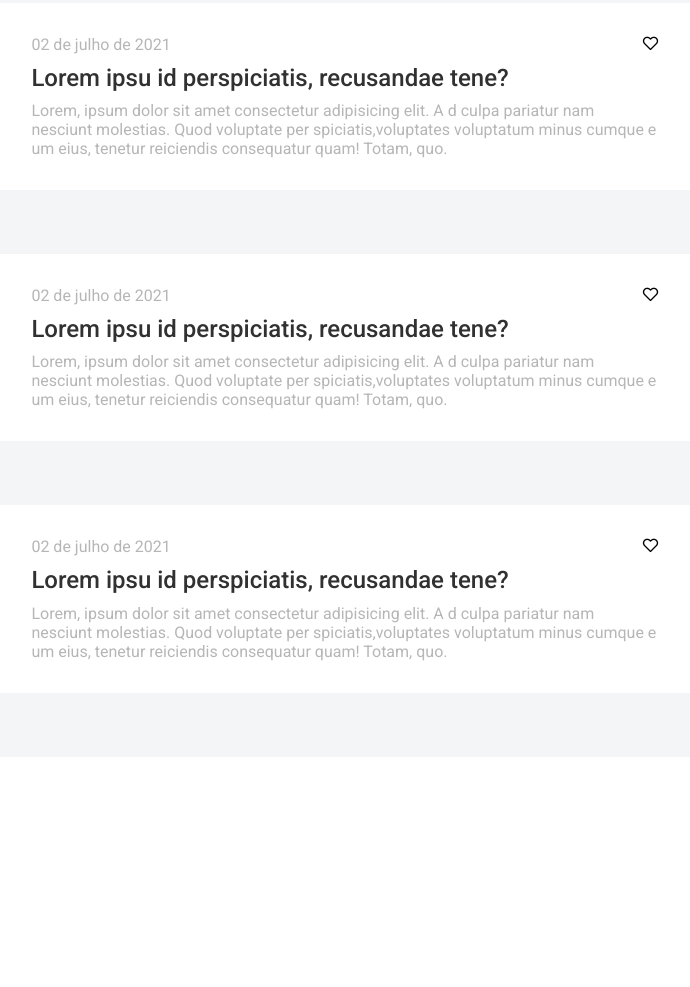
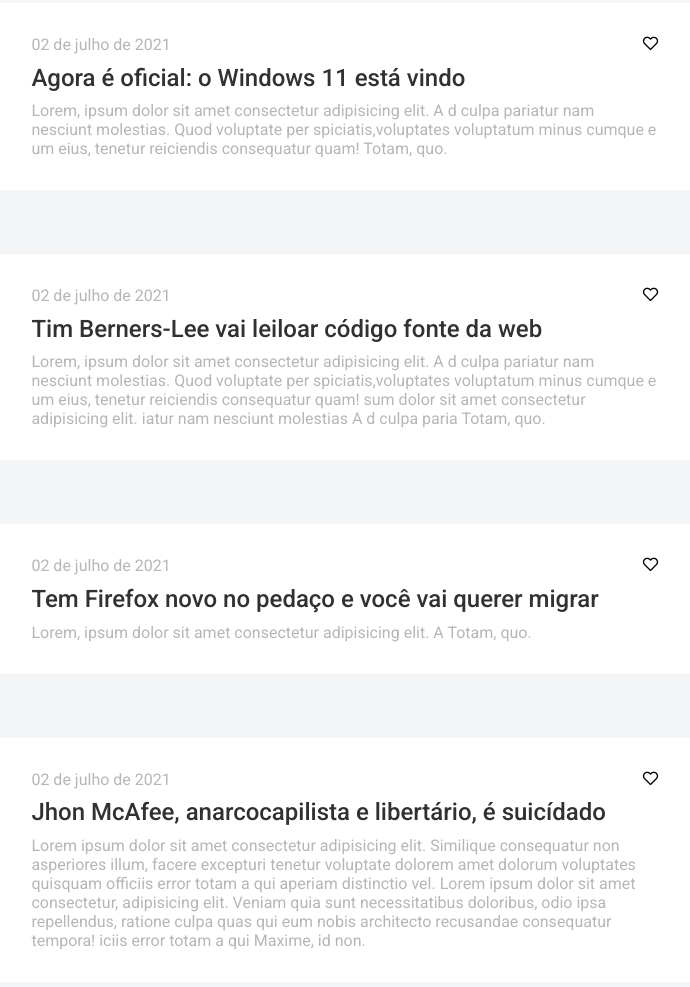
Before and after one commit to J0n4t4ss/CodelandiaDesafio1, a plain HTML site: page index.html in a window 1280 px wide. Shown: the part 221-1208 px from the top of the page, without its empty margins (295-985 px from the left). Before the commit the page ends 978 px from the top, so only its background shows below. Drawn offline with nearby package versions, Linux system fonts and the light colour scheme; files whose address does not match are found by name.

Commit message:
finishing

```diff
--- a/index.html
+++ b/index.html
@@ -34,7 +34,7 @@
                 <span class="icon-heart"></span>
             </div><!--dacon-->
             <div class="notice">
-                <h2>Lorem ipsu id perspiciatis, recusandae tene?</h2>
+                <h2>Agora é oficial: o Windows 11 está vindo</h2>
                 <p>Lorem, ipsum dolor sit amet consectetur adipisicing elit. A
                     d culpa pariatur nam nesciunt molestias. Quod voluptate per
                     spiciatis,voluptates voluptatum minus cumque e
@@ -50,11 +50,13 @@
             </div><!--dacon-->
 
             <div class="notice">
-                <h2>Lorem ipsu id perspiciatis, recusandae tene?</h2>
+                <h2>Tim Berners-Lee vai leiloar código fonte da web</h2>
                 <p>Lorem, ipsum dolor sit amet consectetur adipisicing elit. A
                     d culpa pariatur nam nesciunt molestias. Quod voluptate per
                     spiciatis,voluptates voluptatum minus cumque e
-                    um eius, tenetur reiciendis consequatur quam! Totam, quo.</p>
+                    um eius, tenetur reiciendis consequatur quam! sum dolor sit amet
+                    consectetur adipisicing elit. iatur nam nesciunt molestias A
+                    d culpa paria Totam, quo.</p>
             </div><!--notice-->
         </div><!--cards-->
 
@@ -65,13 +67,33 @@
             </div><!--dacon-->
 
             <div class="notice">
-                <h2>Lorem ipsu id perspiciatis, recusandae tene?</h2>
+                <h2>Tem Firefox novo no pedaço e você vai querer migrar</h2>
                 <p>Lorem, ipsum dolor sit amet consectetur adipisicing elit. A
-                    d culpa pariatur nam nesciunt molestias. Quod voluptate per
-                    spiciatis,voluptates voluptatum minus cumque e
-                    um eius, tenetur reiciendis consequatur quam! Totam, quo.</p>
+                    Totam, quo.</p>
             </div><!--notice-->
         </div><!--cards-->
+
+
+        <div class="cards" id="card-3">
+            <div class="dacon">
+                <p>02 de julho de 2021</p>
+                <span class="icon-heart"></span>
+            </div><!--dacon-->
+
+            <div class="notice">
+                <h2>Jhon McAfee, anarcocapilista e libertário, é suicídado</h2>
+                <p>Lorem ipsum dolor sit amet consectetur adipisicing elit.
+                    Similique consequatur non asperiores illum, facere excepturi tenetur
+                    voluptate dolorem amet dolorum voluptates
+                    quisquam officiis error totam a qui aperiam distinctio vel. Lorem
+                    ipsum dolor sit amet consectetur, adipisicing elit. Veniam quia sunt
+                    necessitatibus doloribus, odio ipsa repellendus, ratione culpa quas
+                    qui eum nobis architecto recusandae consequatur tempora!
+                    iciis error totam a qui  Maxime, id non.</p>
+            </div><!--notice-->
+        </div><!--cards-->
+
+    </div><!--cards-->
 
     </section>
     <script src="https://unpkg.com/scrollreveal"></script>
```
